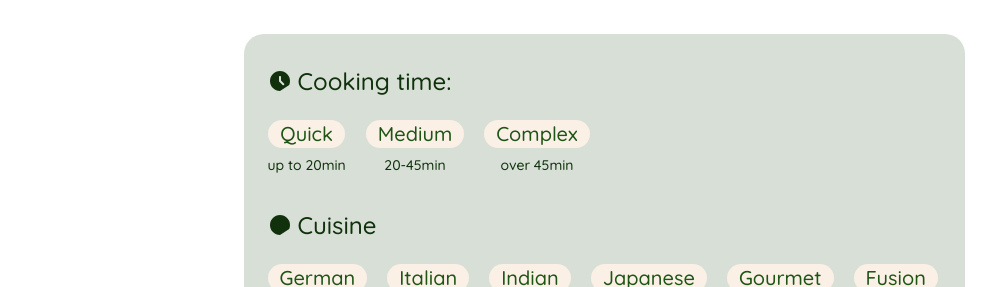
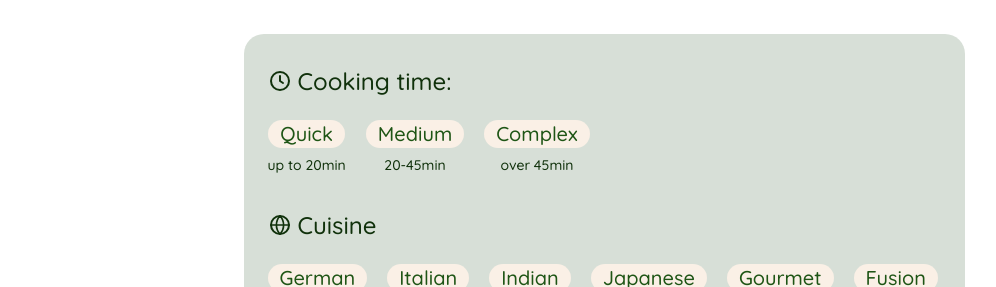
Before and after one commit to OlegOlanovski/Code-a-Cuisine, an Angular app: page /#/generate-recipe/preferences in a window 1280 px wide. Shown: the part 353-640 px from the top of the page, without its empty margins (36-1032 px from the left). Built offline with nearby package versions, Linux system fonts and the light colour scheme; no server answers.

Commit message:
fix: preference icons

```diff
--- a/src/app/pages/preferences/preferences.html
+++ b/src/app/pages/preferences/preferences.html
@@ -49,11 +49,14 @@
           <section class="preference-section cooking-time-section">
             <h2>
               <svg class="section-icon" viewBox="0 0 24 24" aria-hidden="true">
+                <circle cx="12" cy="12" r="9" fill="none" stroke="currentColor" stroke-width="2" />
                 <path
-                  d="M13 11.6V8C13 7.71667 12.9042 7.47917 12.7125 7.2875C12.5208 7.09583 12.2833 7 12 7C11.7167 7 11.4792 7.09583 11.2875 7.2875C11.0958 7.47917 11 7.71667 11 8V11.975C11 12.1083 11.025 12.2375 11.075 12.3625C11.125 12.4875 11.2 12.6 11.3 12.7L14.6 16C14.7833 16.1833 15.0167 16.275 15.3 16.275C15.5833 16.275 15.8167 16.1833 16 16C16.1833 15.8167 16.275 15.5833 16.275 15.3C16.275 15.0167 16.1833 14.7833 16 14.6L13 11.6ZM12 22C10.6167 22 9.31667 21.7375 8.1 21.2125C6.88333 20.6875 5.825 19.975 4.925 19.075C4.025 18.175 3.3125 17.1167 2.7875 15.9C2.2625 14.6833 2 13.3833 2 12C2 10.6167 2.2625 9.31667 2.7875 8.1C3.3125 6.88333 4.025 5.825 4.925 4.925C5.825 4.025 6.88333 3.3125 8.1 2.7875C9.31667 2.2625 10.6167 2 12 2C13.3833 2 14.6833 2.2625 15.9 2.7875C17.1167 3.3125 18.175 4.025 19.075 4.925C19.975 5.825 20.6875 6.88333 21.2125 8.1C21.7375 9.31667 22 10.6167 22 12C22 13.3833 21.7375 14.6833 21.2125 15.9C20.6875 17.1167 19.975 18.175 19.075C18.175 19.975 17.1167 20.6875 15.9 21.2125C14.6833 21.7375 13.3833 22 12 22ZM12 20C14.2167 20 16.1042 19.2208 17.6625 17.6625C19.2208 16.1042 20 14.2167 20 12C20 9.78333 19.2208 7.89583 17.6625 6.3375C16.1042 4.77917 14.2167 4 12 4C9.78333 4 7.89583 4.77917 6.3375 6.3375C4.77917 7.89583 4 9.78333 4 12C4 14.2167 4.77917 16.1042 6.3375 17.6625C7.89583 19.2208 9.78333 20 12 20Z"
-                  fill="currentColor"
-                  fill-rule="evenodd"
-                  clip-rule="evenodd"
+                  d="M12 7v5l3 2"
+                  fill="none"
+                  stroke="currentColor"
+                  stroke-width="2"
+                  stroke-linecap="round"
+                  stroke-linejoin="round"
                 />
               </svg>
               Cooking time:
@@ -79,11 +82,13 @@
           <section class="preference-section">
             <h2>
               <svg class="section-icon" viewBox="0 0 24 24" aria-hidden="true">
+                <circle cx="12" cy="12" r="9" fill="none" stroke="currentColor" stroke-width="2" />
                 <path
-                  d="M12 22C10.6167 22 9.31667 21.7375 8.1 21.2125C6.88333 20.6875 5.825 19.975 4.925 19.075C4.025 18.175 3.3125 17.1167 2.7875 15.9C2.2625 14.6833 2 13.3833 2 12C2 10.6167 2.2625 9.31667 2.7875 8.1C3.3125 6.88333 4.025 5.825 4.925 4.925C5.825 4.025 6.88333 3.3125 8.1 2.7875C9.31667 2.2625 10.6167 2 12 2C13.3833 2 14.6833 2.2625 15.9 2.7875C17.1167 3.3125 18.175 4.025 19.075 4.925C19.975 5.825 20.6875 6.88333 21.2125 8.1C21.7375 9.31667 22 10.6167 22 12C22 13.3833 21.7375 14.6833 21.2125 15.9C20.6875 17.1167 19.975 18.175 19.075C18.175 19.975 17.1167 20.6875 15.9 21.2125C14.6833 21.7375 13.3833 22 12 22ZM11 19.95V18C10.45 18 9.97917 17.8042 9.5875 17.4125C9.19583 17.0208 9 16.55 9 16V15L4.2 10.2C4.15 10.5 4.10417 10.8 4.0625 11.1C4.02083 11.4 4 11.7 4 12C4 14.0167 4.6625 15.7833 5.9875 17.3C7.3125 18.8167 8.98333 19.7 11 19.95ZM17.9 17.4C18.5833 16.65 19.1042 15.8125 19.4625 14.8875C19.8208 13.9625 20 13 20 12C20 10.3667 19.5458 8.875 18.6375 7.525C17.7292 6.175 16.5167 5.2 15 4.6V5C15 5.55 14.8042 6.02083 14.4125 6.4125C14.0208 6.80417 13.55 7 13 7H11V9C11 9.28333 10.9042 9.52083 10.7125 9.7125C10.5208 9.90417 10.2833 10 10 10H8V12H14C14.2833 12 14.5208 12.0958 14.7125 12.2875C14.9042 12.4792 15 12.7167 15 13V16H16C16.4333 16 16.825 16.1292 17.175 16.3875C17.525 16.6458 17.7667 16.9833 17.9 17.4Z"
-                  fill="currentColor"
-                  fill-rule="evenodd"
-                  clip-rule="evenodd"
+                  d="M3 12h18M12 3c2.4 2.5 3.6 5.5 3.6 9s-1.2 6.5-3.6 9M12 3c-2.4 2.5-3.6 5.5-3.6 9s1.2 6.5 3.6 9"
+                  fill="none"
+                  stroke="currentColor"
+                  stroke-width="1.7"
+                  stroke-linecap="round"
                 />
               </svg>
               Cuisine
```
